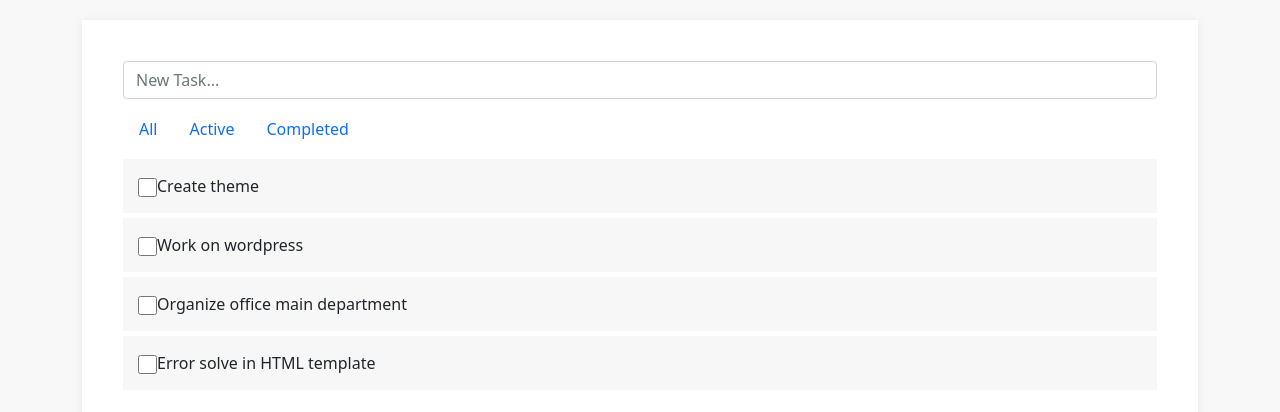
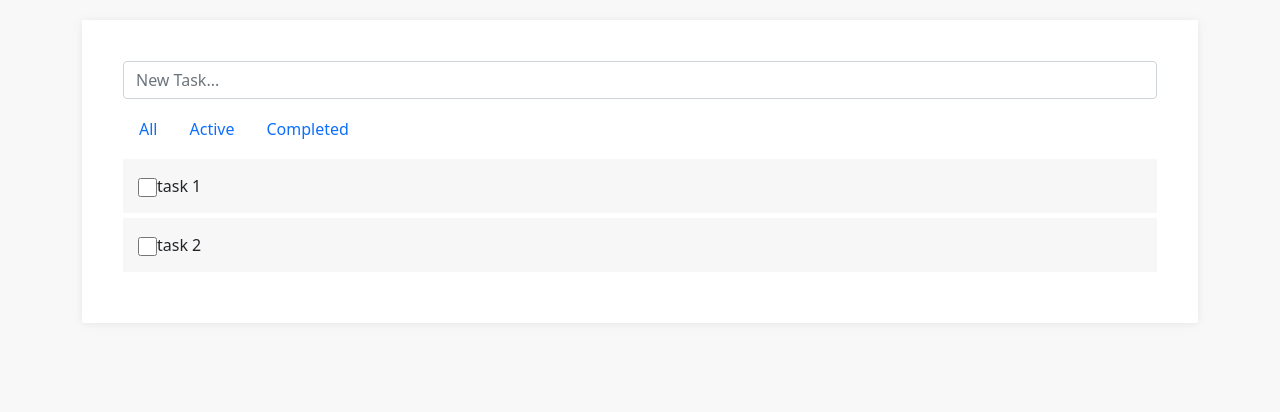
Before and after one commit to babaie774/ContextualTodo, a React (Create React App) app: page / in a window 1280 px wide. Shown: the top 412 px of the page. Built offline with nearby package versions, Linux system fonts and the light colour scheme.

Commit message:
show-list-todo

```diff
--- a/src/App.tsx
+++ b/src/App.tsx
@@ -1,11 +1,19 @@
 import React from 'react'
+import MyContext from './Component/MyContext'
 import TodoList from './Component/TodoList'
 import './Style/Style.css'
 
 export default function App() {
+
+  const todo: any = [
+    { id: 1, content: "task 1", status: "complete" },
+    { id: 1, content: "task 2", status: "complete" },
+  ]
   return (
-    <div>
-      <TodoList />
-    </div>
+    <MyContext.Provider value={todo}>
+      <div>
+        <TodoList />
+      </div >
+    </MyContext.Provider>
   )
 }
--- /dev/null
+++ b/src/Component/MyContext.tsx
@@ -0,0 +1,5 @@
+import React from 'react'
+
+const MyContext = React.createContext([]);
+
+export default MyContext;
--- a/src/Component/TodoList.tsx
+++ b/src/Component/TodoList.tsx
@@ -1,6 +1,19 @@
-import React from 'react'
+import React, { useContext } from 'react'
+import MyContext from './MyContext'
 
 export default function TodoList() {
+    const todoContext = useContext(MyContext)
+    // console.log(todos)
+    const todoes = todoContext.map((todo: any) => {
+        console.log(todo)
+        return (
+            <div className="todo-item">
+                <div className="checker"><span className=""><input type="checkbox" /></span></div>
+                <span>{todo.content}</span>
+                <a href="javascript:void(0);" className="float-right remove-todo-item"><i className="icon-close"></i></a>
+            </div>
+        )
+    })
     return (
         <div>
             <div className="container">
@@ -17,7 +30,8 @@ export default function TodoList() {
                                     <li role="presentation" className="nav-item completed-task"><a href="#" className="nav-link">Completed</a></li>
                                 </ul>
                                 <div className="todo-list">
-                                    <div className="todo-item">
+                                    {todoes}
+                                    {/* <div className="todo-item">
                                         <div className="checker"><span className=""><input type="checkbox" /></span></div>
                                         <span>Create theme</span>
                                         <a href="javascript:void(0);" className="float-right remove-todo-item"><i className="icon-close"></i></a>
@@ -37,7 +51,7 @@ export default function TodoList() {
                                         <div className="checker"><span><input type="checkbox" /></span></div>
                                         <span>Error solve in HTML template</span>
                                         <a href="javascript:void(0);" className="float-right remove-todo-item"><i className="icon-close"></i></a>
-                                    </div>
+                                    </div> */}
                                 </div>
                             </div>
                         </div>
```
